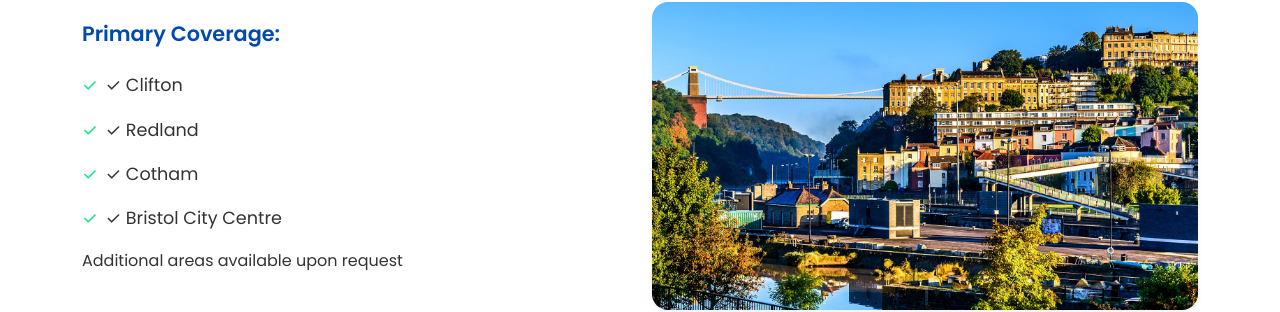
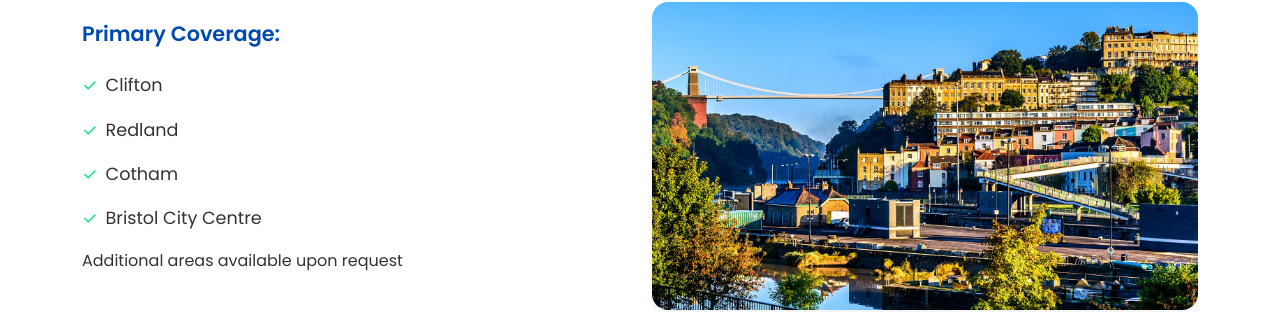
Before and after one commit to will-hales/envt, a plain HTML site: page index.html in a window 1280 px wide. Shown: the part 5554-5866 px from the top of the page. Drawn offline with nearby package versions, Linux system fonts and the light colour scheme.

Commit message:
removed double tick

```diff
--- a/index.html
+++ b/index.html
@@ -372,10 +372,10 @@
                 <div class="col-md-6">
                     <h3>Primary Coverage:</h3>
                     <ul class="area-list list-unstyled">
-                        <li>✓ Clifton</li>
-                        <li>✓ Redland</li>
-                        <li>✓ Cotham</li>
-                        <li>✓ Bristol City Centre</li>
+                        <li>Clifton</li>
+                        <li>Redland</li>
+                        <li>Cotham</li>
+                        <li>Bristol City Centre</li>
                     </ul>
                     <p class="mt-3">Additional areas available upon request</p>
                 </div>
```
